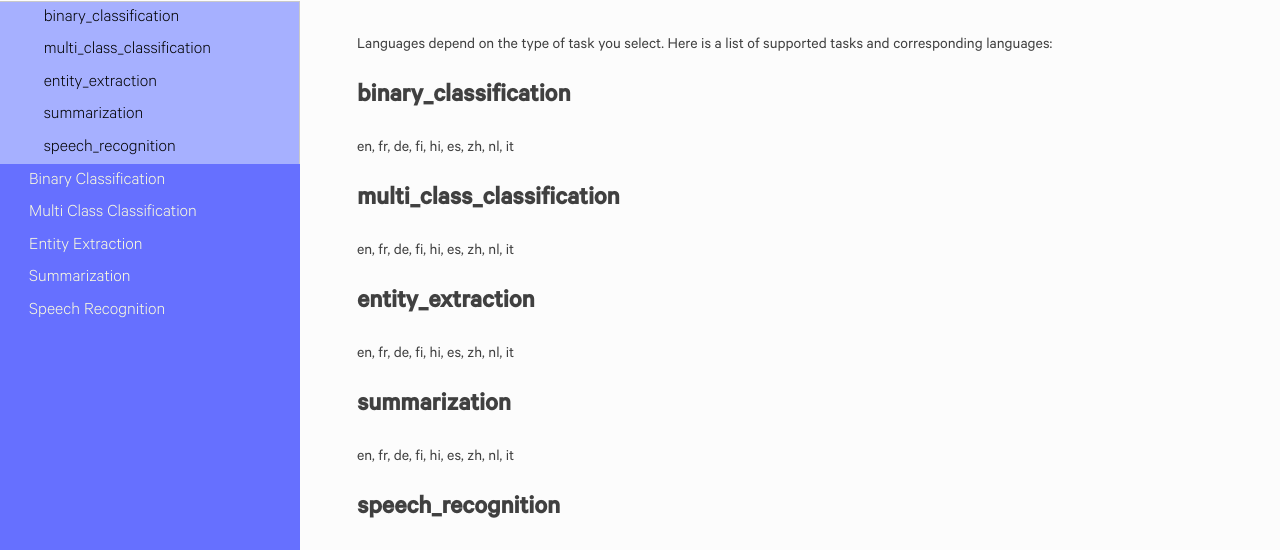
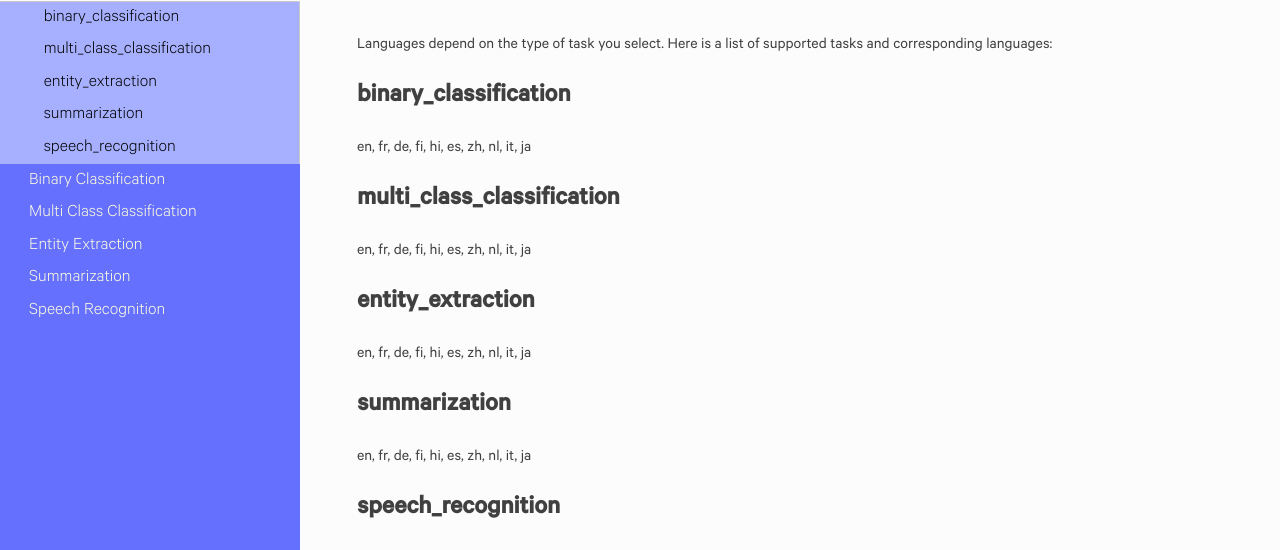
Before and after one commit to huggingface/autotrain-advanced, a Sphinx documentation site: the page built from docs/supported_languages.rst, in a window 1280 px wide and 1052 px high. Shown: the part 211-761 px from the top of the window. Built offline with Sphinx 7.4.7 and the Read the Docs theme 2.0.0, drawn with Linux system fonts in a browser that asks for light colours.

Commit message:
update docs

```diff
--- a/docs/supported_languages.rst
+++ b/docs/supported_languages.rst
@@ -6,22 +6,22 @@ Languages depend on the type of task you select. Here is a list of supported tas
 binary_classification
 ----------------------------------------------------------------------------------------------------
 
-en, fr, de, fi, hi, es, zh, nl, it
+en, fr, de, fi, hi, es, zh, nl, it, ja
 
 multi_class_classification
 ----------------------------------------------------------------------------------------------------
 
-en, fr, de, fi, hi, es, zh, nl, it
+en, fr, de, fi, hi, es, zh, nl, it, ja
 
 entity_extraction
 ----------------------------------------------------------------------------------------------------
 
-en, fr, de, fi, hi, es, zh, nl, it
+en, fr, de, fi, hi, es, zh, nl, it, ja
 
 summarization
 ----------------------------------------------------------------------------------------------------
 
-en, fr, de, fi, hi, es, zh, nl, it
+en, fr, de, fi, hi, es, zh, nl, it, ja
 
 
 speech_recognition
```
